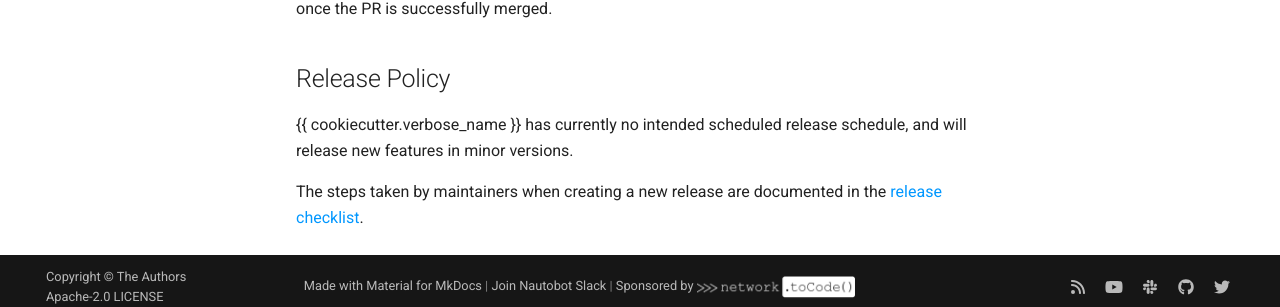
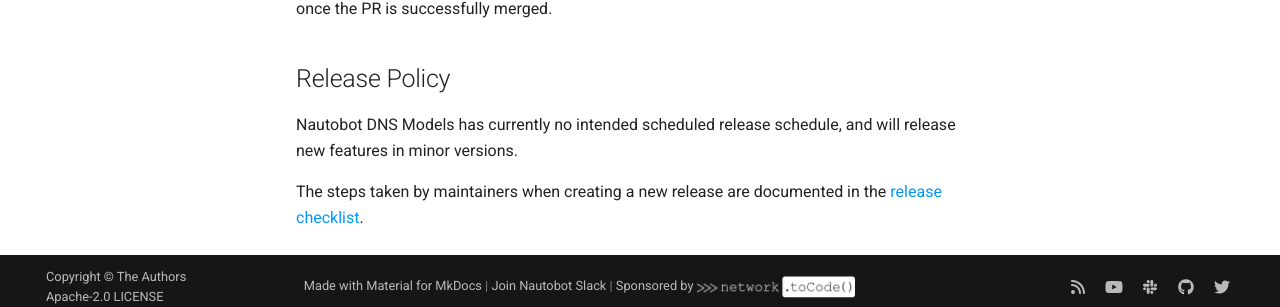
Before and after one commit to nautobot/nautobot-app-dns-models, an MkDocs documentation site: the page built from docs/dev/contributing.md, in a window 1280 px wide and 900 px high, scrolled down 1366 px. Shown: the part 580-887 px from the top of the window. Built offline with MkDocs 1.6.1 and Material for MkDocs 9.7.7, drawn with Linux system fonts in a browser that asks for light colours; comment, search, counter and statistics services are not loaded.

Commit message:
remove missed template string

```diff
--- a/docs/dev/contributing.md
+++ b/docs/dev/contributing.md
@@ -57,6 +57,6 @@ We will create a `release-X.Y` branch for you to open your PR against and cut a
 
 ## Release Policy
 
-{{ cookiecutter.verbose_name }} has currently no intended scheduled release schedule, and will release new features in minor versions.
+Nautobot DNS Models has currently no intended scheduled release schedule, and will release new features in minor versions.
 
 The steps taken by maintainers when creating a new release are documented in the [release checklist](./release_checklist.md).
```
Also changed, not shown: docs/dev/release_checklist.md (+4 -4 lines).
